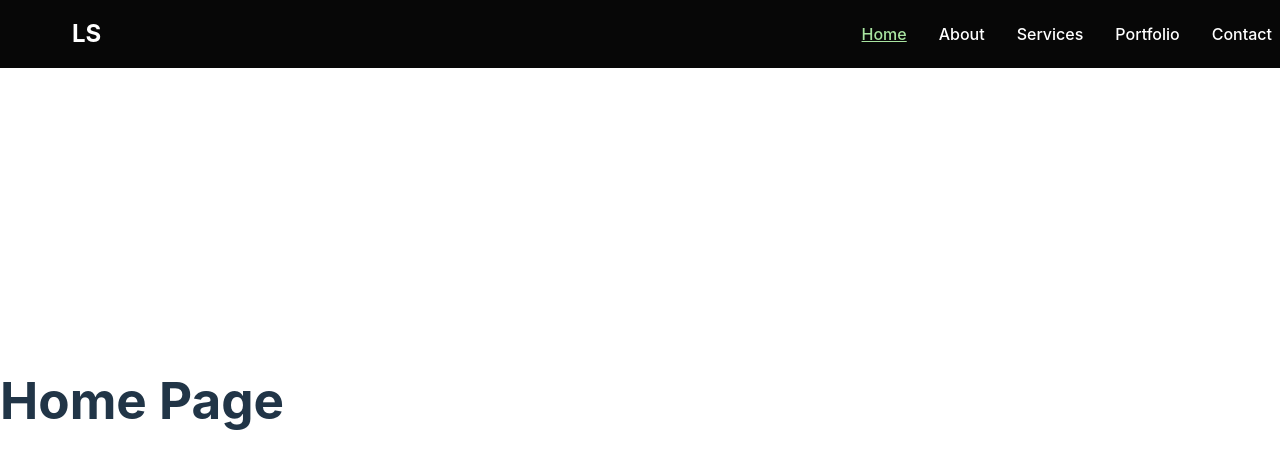
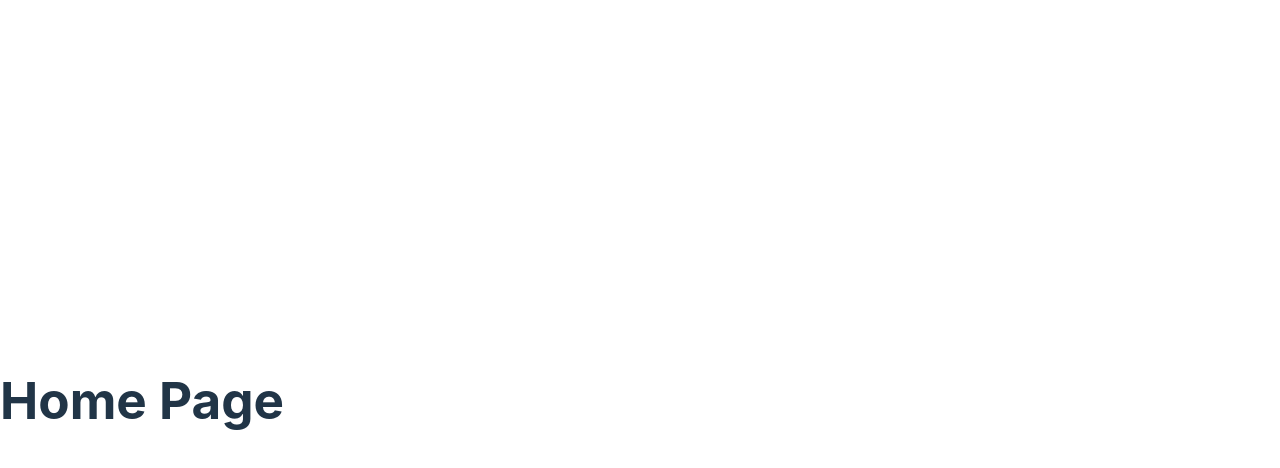
Before and after one commit to LorenzoScalvini/Portfolio-Devlog-W.I.P, a React (Vite) app: page / in a window 1280 px wide. Shown: the top 468 px of the page. Built offline with nearby package versions, Linux system fonts and the light colour scheme.

Commit message:
Enhance Navbar component with loading effect and update logo text

```diff
--- a/src/components/Navbar/Navbar.jsx
+++ b/src/components/Navbar/Navbar.jsx
@@ -1,23 +1,36 @@
-import { useState } from "react";
-import { NavLink } from "react-router-dom";
-import styles from "./Navbar.module.css";
+import { useState, useEffect } from 'react';
+import { NavLink } from 'react-router-dom';
+import styles from './Navbar.module.css';
 
 export default function Navbar() {
   const [isOpen, setIsOpen] = useState(false);
+  const [isLoaded, setIsLoaded] = useState(false);
+
+  useEffect(() => {
+    const handleLoad = () => {
+      setIsLoaded(true);
+    };
+
+    window.addEventListener('load', handleLoad);
+
+    return () => {
+      window.removeEventListener('load', handleLoad);
+    };
+  }, []);
 
   const toggleMenu = () => {
     setIsOpen(!isOpen);
   };
 
   return (
-    <nav className={styles.navbar}>
+    <nav className={`${styles.navbar} ${isLoaded ? styles.loaded : ''}`}>
       <div className={styles.container}>
         <NavLink to="/" className={styles.logo}>
-          LS
+          LS.dev
         </NavLink>
 
         <button
-          className={`${styles.hamburger} ${isOpen ? styles.active : ""}`}
+          className={`${styles.hamburger} ${isOpen ? styles.active : ''}`}
           onClick={toggleMenu}
           aria-label="Toggle menu"
         >
@@ -26,38 +39,38 @@ export default function Navbar() {
           <span className={styles.bar}></span>
         </button>
 
-        <div className={`${styles.navLinks} ${isOpen ? styles.active : ""}`}>
+        <div className={`${styles.navLinks} ${isOpen ? styles.active : ''}`}>
           <NavLink
             to="/"
-            className={({ isActive }) => (isActive ? styles.activeLink : "")}
+            className={({ isActive }) => (isActive ? styles.activeLink : '')}
             onClick={toggleMenu}
           >
             Home
           </NavLink>
           <NavLink
             to="/about"
-            className={({ isActive }) => (isActive ? styles.activeLink : "")}
+            className={({ isActive }) => (isActive ? styles.activeLink : '')}
             onClick={toggleMenu}
           >
             About
           </NavLink>
           <NavLink
             to="/services"
-            className={({ isActive }) => (isActive ? styles.activeLink : "")}
+            className={({ isActive }) => (isActive ? styles.activeLink : '')}
             onClick={toggleMenu}
           >
             Services
           </NavLink>
           <NavLink
             to="/portfolio"
-            className={({ isActive }) => (isActive ? styles.activeLink : "")}
+            className={({ isActive }) => (isActive ? styles.activeLink : '')}
             onClick={toggleMenu}
           >
             Portfolio
           </NavLink>
           <NavLink
             to="/contact"
-            className={({ isActive }) => (isActive ? styles.activeLink : "")}
+            className={({ isActive }) => (isActive ? styles.activeLink : '')}
             onClick={toggleMenu}
           >
             Contact
--- a/src/components/Navbar/Navbar.module.css
+++ b/src/components/Navbar/Navbar.module.css
@@ -5,6 +5,14 @@
   width: 100%;
   top: 0;
   z-index: 1000;
+  transform: translateY(-100%);
+  opacity: 0;
+  transition: transform 0.5s ease, opacity 0.5s ease;
+}
+
+.navbar.loaded {
+  transform: translateY(0);
+  opacity: 1;
 }
 
 .container {
@@ -34,12 +42,11 @@
 }
 
 .navLinks a:hover {
-  color: #a8e4a0; /* Change to your desired hover color */
+  color: #a8e4a0;
 }
 
-/* Active link style */
 .navLinks .activeLink {
-  color: #a8e4a0; /* Change to your desired active color */
+  color: #a8e4a0;
   text-decoration: underline;
 }
 
```
